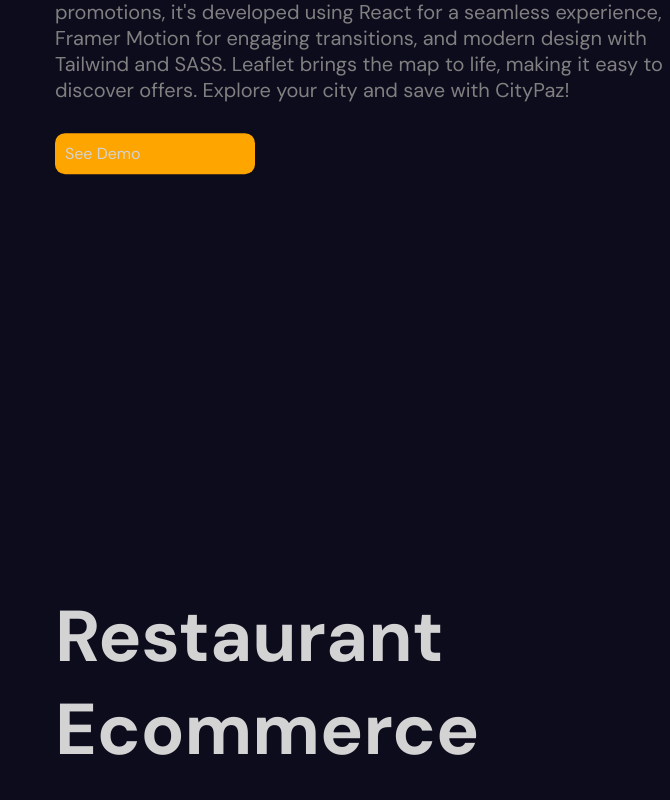
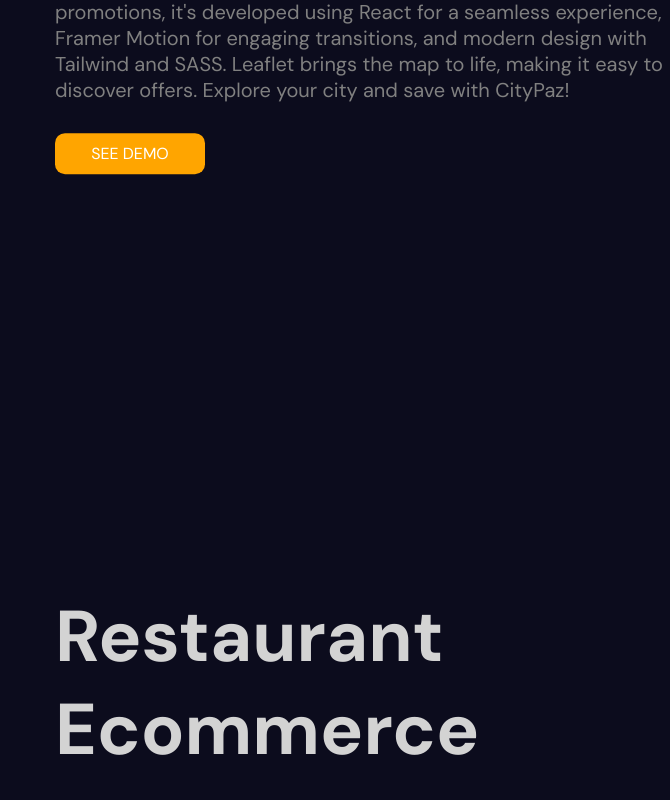
Before and after one commit to AdrianRMV/portfolio-new, a React (Vite) app: page / in a window 1280 px wide. Shown: the part 3720-4520 px from the top of the page, without its empty margins (610-1280 px from the left). Built offline with nearby package versions, Linux system fonts and the light colour scheme.

Commit message:
styles new

```diff
--- a/src/components/portfolio/portfolio.scss
+++ b/src/components/portfolio/portfolio.scss
@@ -121,7 +121,12 @@
                     border: none;
                     border-radius: 10px;
                     padding: 10px;
-                    width: 200px;
+                    width: 150px;
+                    color: #fff;
+                    text-transform: uppercase;
+                    display: flex;
+                    align-items: center;
+                    justify-content: center;
                     cursor: pointer;
                 }
             }
```
